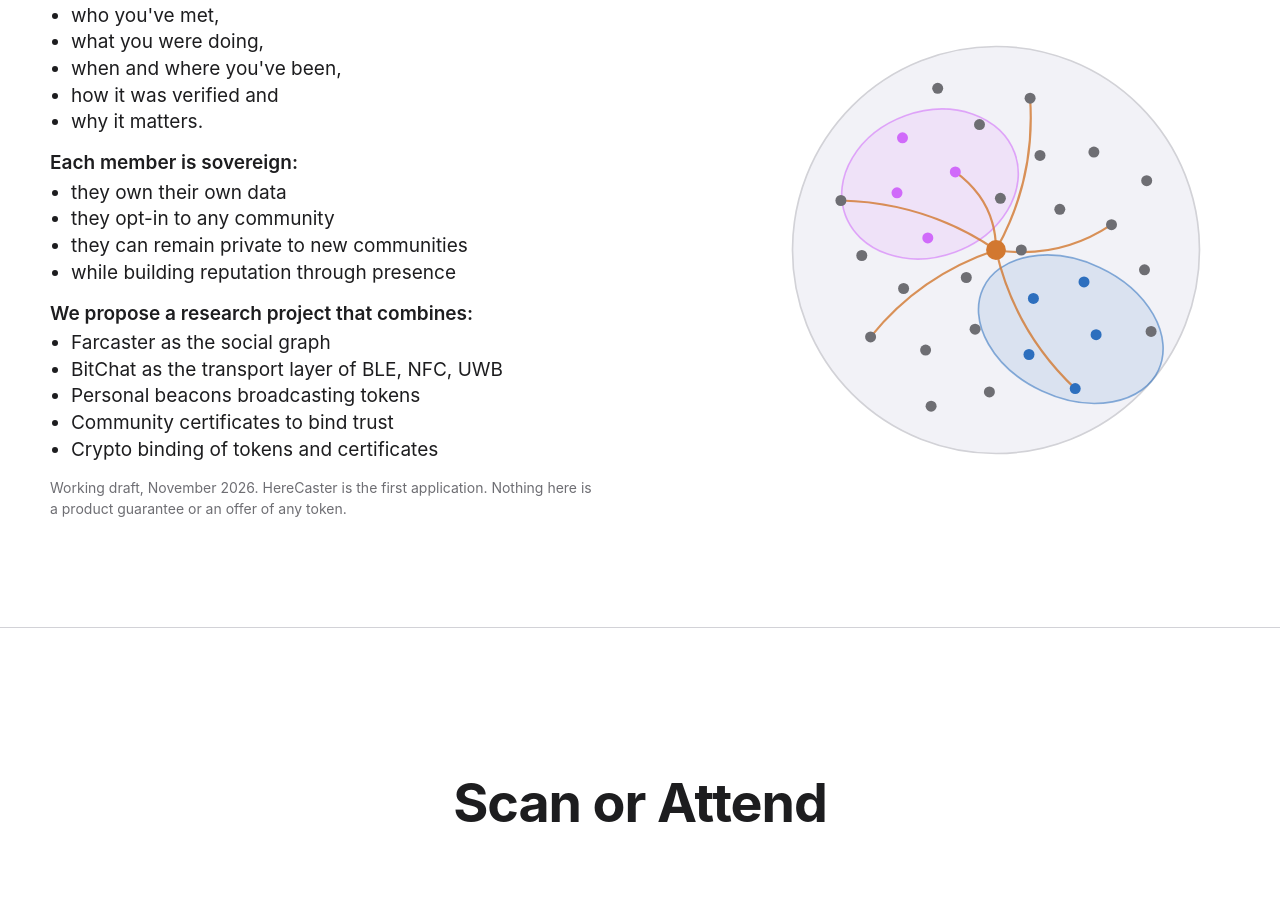
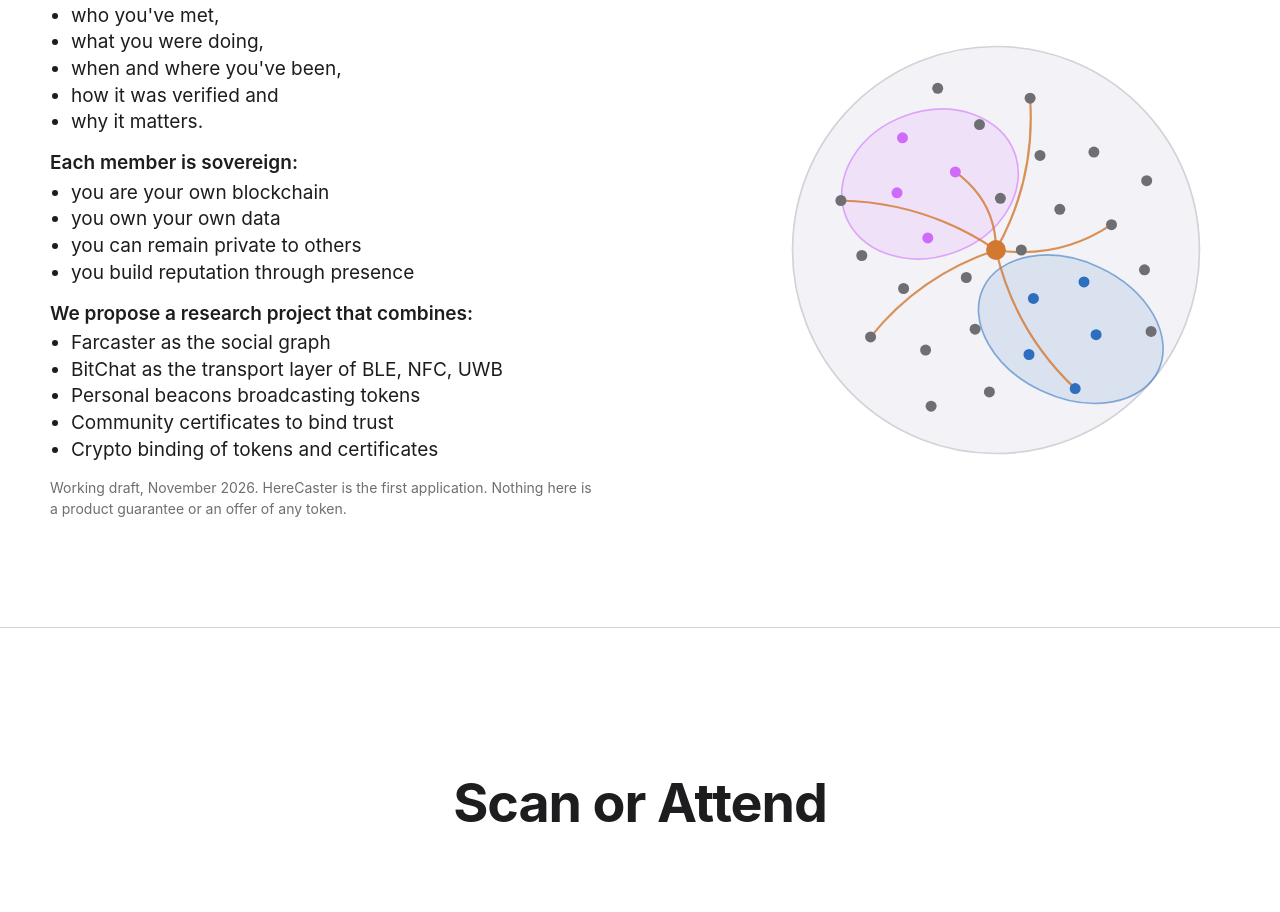
Before and after one commit to musesum/coincidence, a plain HTML site: page index.html in a window 1280 px wide. Shown: the part 1049-1961 px from the top of the page. Drawn offline with Linux system fonts and the light colour scheme.

Commit message:
Premise: sovereign bullets rewritten
Co-Authored-By: Claude Opus 5.5 <noreply@anthropic.com>

```diff
--- a/index.html
+++ b/index.html
@@ -38,10 +38,10 @@
       </ul>
       <p class="premise-lead">Each member is sovereign:</p>
       <ul class="premise-list">
-        <li>they own their own data</li>
-        <li>they opt-in to any community</li>
-        <li>they can remain private to new communities</li>
-        <li>while building reputation through presence</li>
+        <li>you are your own blockchain</li>
+        <li>you own your own data</li>
+        <li>you can remain private to others</li>
+        <li>you build reputation through presence</li>
       </ul>
       <p class="premise-lead">We propose a research project that combines:</p>
       <ul class="premise-list">
```
